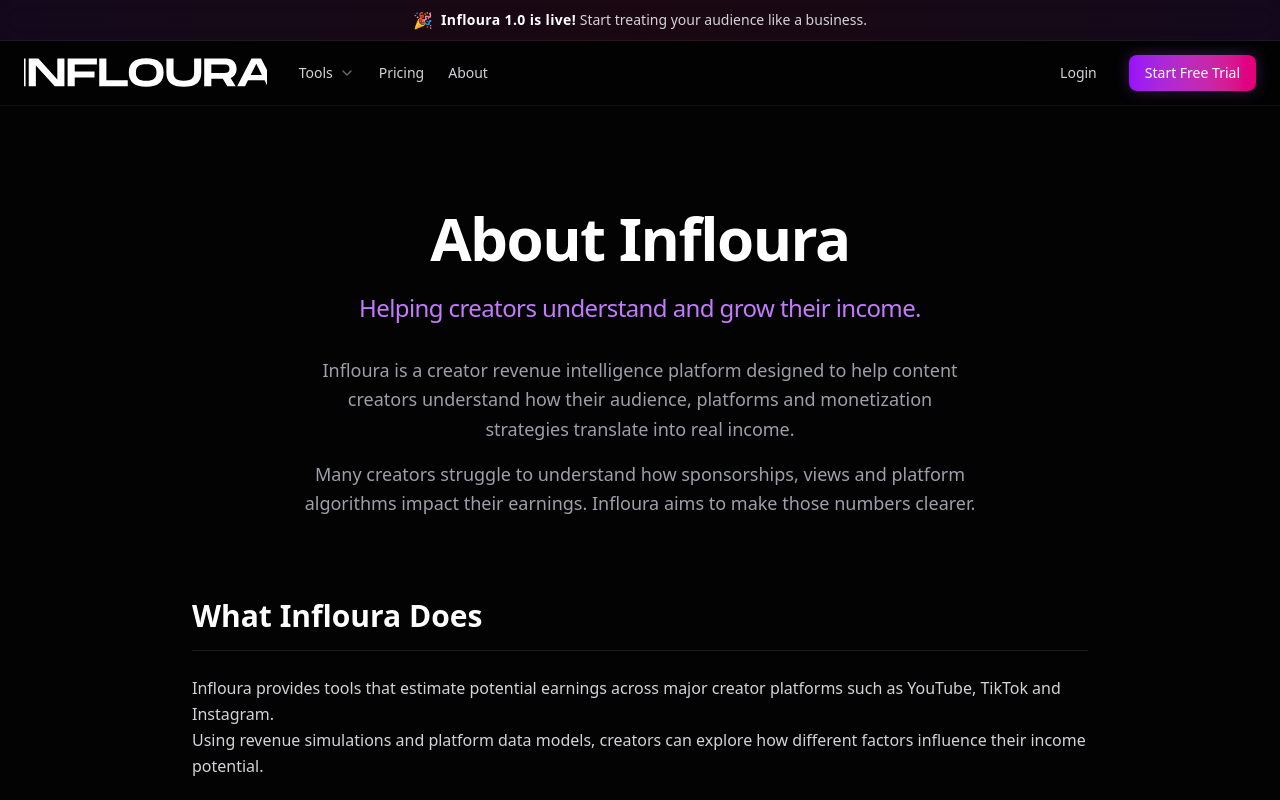
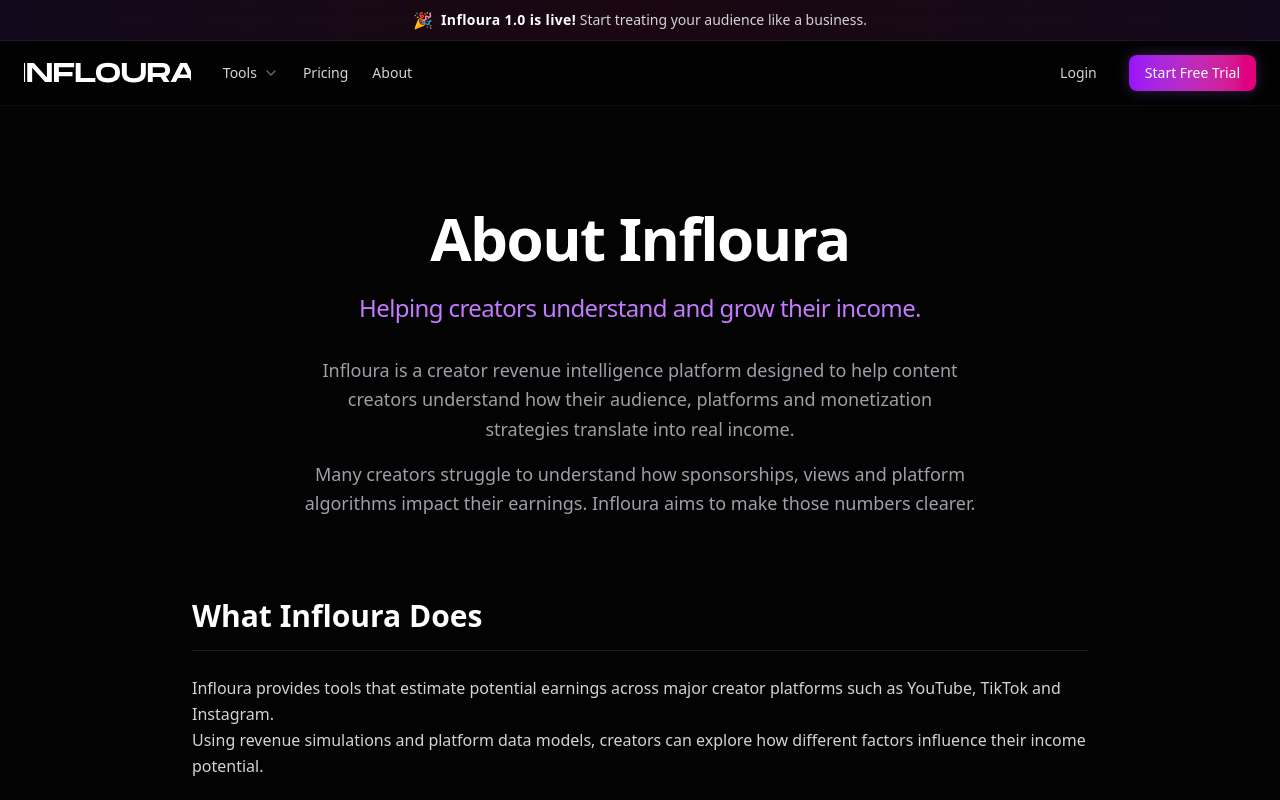
Before and after one commit to yasinozdoganart/infloura, a Next.js app: page /about in a window 1280 px wide. Shown: the top 800 px of the page. Built offline with nearby package versions, Linux system fonts and the light colour scheme.

Commit message:
style: scale down custom brand logo dimensions in Header and Footer

```diff
--- a/components/landing/Footer.tsx
+++ b/components/landing/Footer.tsx
@@ -36,9 +36,9 @@
                             <Image
                                 src="/logo-white.svg"
                                 alt="Infloura Logo"
-                                width={240}
-                                height={32}
-                                className="h-7 md:h-8 w-auto opacity-90"
+                                width={160}
+                                height={24}
+                                className="h-5 md:h-[22px] w-auto opacity-90"
                             />
                         </Link>
                         <div className="text-zinc-400 text-sm space-y-2">
--- a/components/landing/Header.tsx
+++ b/components/landing/Header.tsx
@@ -35,10 +35,10 @@
                             <Image
                                 src="/logo-white.svg"
                                 alt="Infloura Logo"
-                                width={240}
-                                height={32}
+                                width={160}
+                                height={24}
                                 priority
-                                className="h-7 md:h-8 w-auto"
+                                className="h-5 md:h-[22px] w-auto"
                             />
                         </Link>
 
```
